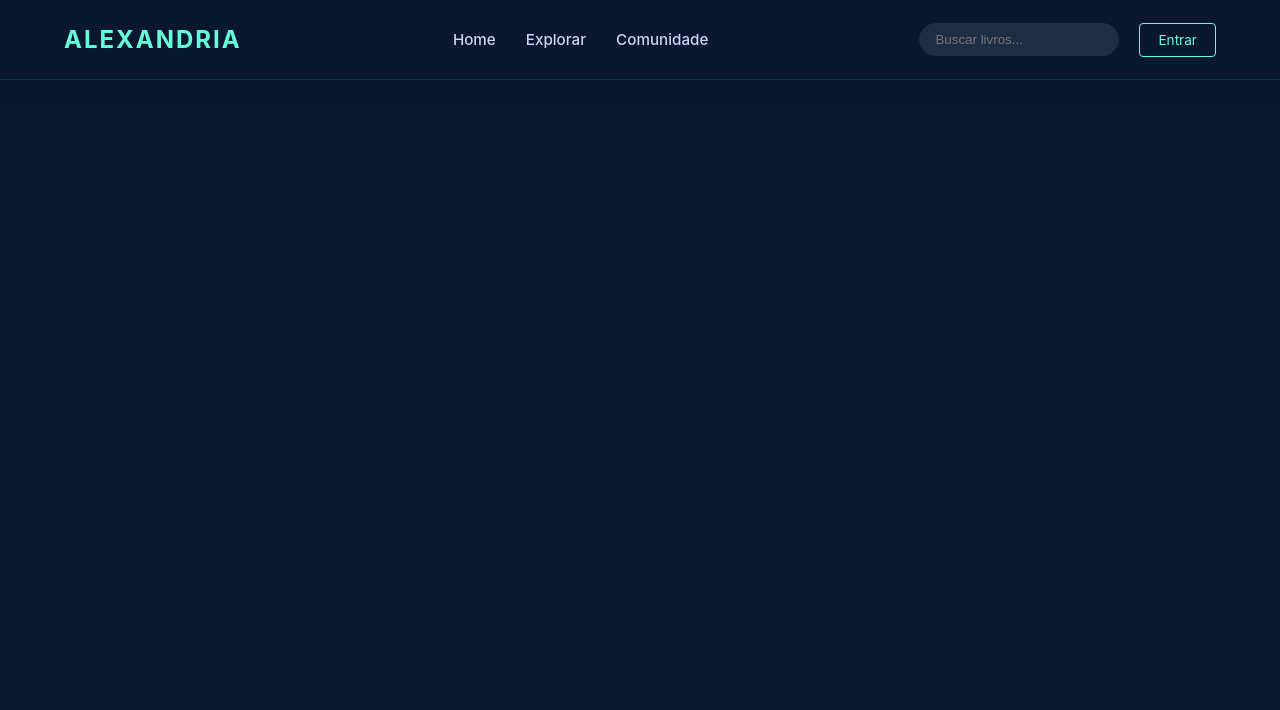
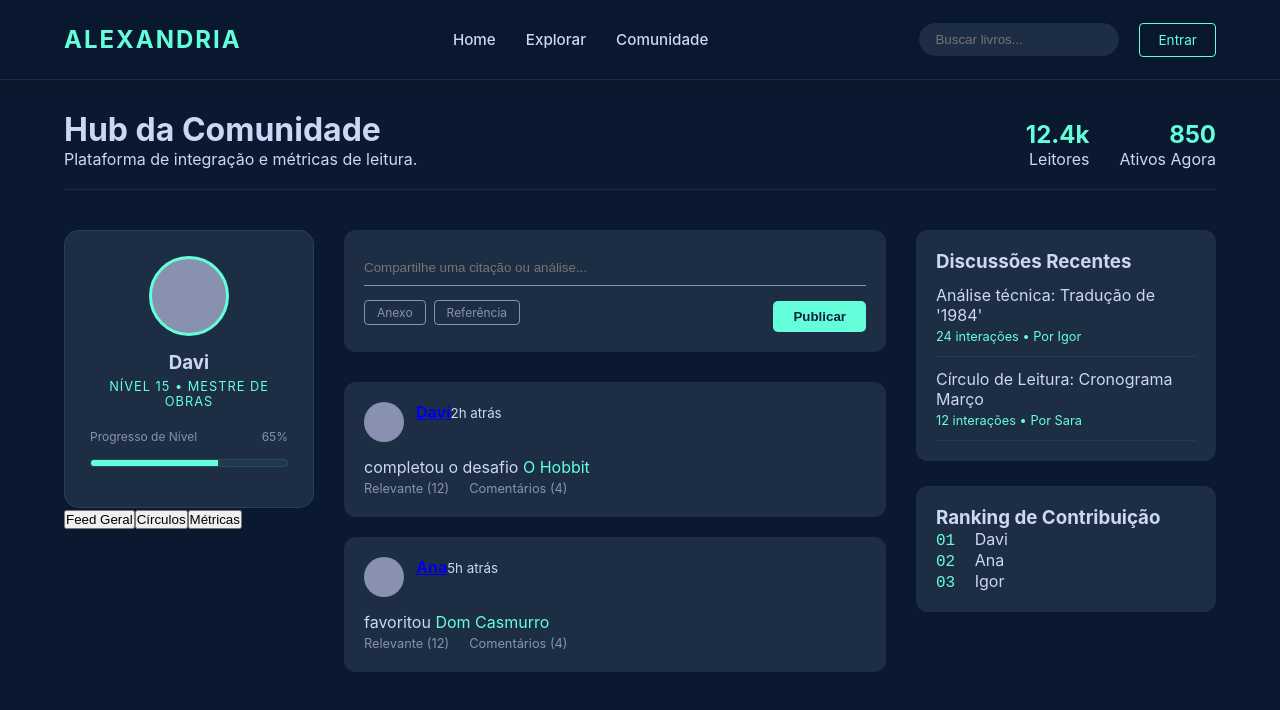
Before and after one commit to 7ody1/Alexandria1, a React (Vite) app: page /comunidade in a window 1280 px wide. Shown: the top 710 px of the page. Built offline with nearby package versions, Linux system fonts and the light colour scheme.

Commit message:
Feat: Pag Comunidade

```diff
--- a/src/App.css
+++ b/src/App.css
@@ -320,3 +320,222 @@
   font-size: 0.9rem;
   color: var(--slate);
 }
+
+.comunidade-page {
+  padding: 30px 5%;
+  max-width: 1400px;
+  margin: 0 auto;
+}
+
+.comunidade-header {
+  display: flex;
+  justify-content: space-between;
+  align-items: flex-end;
+  margin-bottom: 40px;
+  border-bottom: 1px solid rgba(100, 255, 218, 0.1);
+  padding-bottom: 20px;
+}
+
+.global-stats {
+  display: flex;
+  gap: 30px;
+  text-align: right;
+}
+
+.stat-item span {
+  font-size: 1.5rem;
+  color: var(--cyan);
+  font-weight: bold;
+}
+
+.comunidade-grid {
+  display: grid;
+  grid-template-columns: 250px 1fr 300px;
+  gap: 30px;
+}
+
+.user-card-mini {
+  background: var(--light-navy);
+  padding: 25px;
+  border-radius: 15px;
+  text-align: center;
+  border: 1px solid rgba(100, 255, 218, 0.1);
+}
+
+.avatar-large {
+  width: 80px;
+  height: 80px;
+  background: var(--slate);
+  border-radius: 50%;
+  margin: 0 auto 15px;
+  border: 3px solid var(--cyan);
+}
+
+.xp-bar {
+  height: 6px;
+  background: var(--navy);
+  border-radius: 3px;
+  margin: 15px 0;
+}
+
+.xp-fill {
+  height: 100%;
+  background: var(--cyan);
+  box-shadow: 0 0 10px var(--cyan);
+}
+
+.create-post-v2 {
+  background: var(--light-navy);
+  padding: 20px;
+  border-radius: 12px;
+  margin-bottom: 30px;
+}
+
+.create-post-v2 input {
+  width: 100%;
+  background: transparent;
+  border: none;
+  border-bottom: 1px solid var(--slate);
+  padding: 10px 0;
+  color: var(--white);
+  margin-bottom: 15px;
+  outline: none;
+}
+
+.post-actions {
+  display: flex;
+  justify-content: space-between;
+}
+
+.btn-send {
+  background: var(--cyan);
+  color: var(--navy);
+  border: none;
+  padding: 8px 20px;
+  border-radius: 5px;
+  font-weight: bold;
+  cursor: pointer;
+}
+
+.activity-card {
+  background: var(--light-navy);
+  padding: 20px;
+  border-radius: 12px;
+  margin-bottom: 20px;
+}
+
+.card-header {
+  display: flex;
+  gap: 12px;
+  margin-bottom: 15px;
+}
+
+.avatar-sm {
+  width: 40px;
+  height: 40px;
+  background: var(--slate);
+  border-radius: 50%;
+}
+
+.highlight {
+  color: var(--cyan);
+}
+
+.interaction-box {
+  background: var(--light-navy);
+  padding: 20px;
+  border-radius: 12px;
+  margin-bottom: 25px;
+}
+
+.topic-item {
+  padding: 12px 0;
+  border-bottom: 1px solid rgba(255, 255, 255, 0.05);
+}
+
+.topic-item span {
+  font-size: 0.8rem;
+  color: var(--cyan);
+}
+
+.user-rank {
+  font-size: 0.8rem;
+  color: var(--cyan);
+  text-transform: uppercase;
+  letter-spacing: 1px;
+  margin-top: 5px;
+}
+
+.xp-container {
+  margin-top: 20px;
+  text-align: left;
+}
+
+.xp-header {
+  display: flex;
+  justify-content: space-between;
+  font-size: 0.75rem;
+  color: var(--slate);
+  margin-bottom: 8px;
+}
+
+.xp-bar {
+  height: 8px;
+  background: rgba(100, 255, 218, 0.05);
+  border-radius: 4px;
+  overflow: hidden;
+  border: 1px solid rgba(100, 255, 218, 0.1);
+}
+
+.xp-fill {
+  height: 100%;
+  background: var(--cyan);
+  box-shadow: 0 0 15px rgba(100, 255, 218, 0.4);
+}
+
+.tag-sutil {
+  font-size: 0.75rem;
+  color: var(--slate);
+  border: 1px solid var(--slate);
+  padding: 4px 12px;
+  border-radius: 4px;
+  margin-right: 8px;
+  cursor: pointer;
+}
+
+.tag-sutil:hover {
+  color: var(--cyan);
+  border-color: var(--cyan);
+}
+
+.interact-link {
+  font-size: 0.8rem;
+  color: var(--slate);
+  margin-right: 20px;
+  cursor: pointer;
+}
+
+.interact-link:hover {
+  color: var(--cyan);
+}
+
+.topic-meta {
+  font-size: 0.7rem;
+  color: var(--slate);
+  display: block;
+  margin-top: 4px;
+}
+
+.rank-row span {
+  font-family: 'Courier New', Courier, monospace;
+  /* To give a technical look */
+  margin-right: 15px;
+  color: var(--cyan);
+}
+
+.xp-fill {
+  height: 100%;
+  background: var(--cyan);
+  box-shadow: 0 0 15px rgba(100, 255, 218, 0.4);
+  transition: width 1.5s cubic-bezier(0.1, 0.5, 0.2, 1);
+}
--- a/src/App.jsx
+++ b/src/App.jsx
@@ -3,6 +3,7 @@ import HeaderX from './components/HeaderX';
 import Home from './pages/Home';
 import Login from './pages/Login';
 import Explorar from './pages/Explorar';
+import Comunidade from './pages/Comunidade';
 import './App.css';
 import './index.css';
 import Header from './components/HeaderX';
@@ -17,6 +18,7 @@ function App() {
             <Route path="/" element={<Home />} />
             <Route path="/login" element={<Login />} />
             <Route path="/explorar" element={<Explorar />} />
+            <Route path="/comunidade" element={<Comunidade />} />
           </Routes>
         </main>
       </div>
--- /dev/null
+++ b/src/pages/Comunidade.jsx
@@ -0,0 +1,118 @@
+import React, { useState, useEffect } from 'react';
+import { Link } from 'react-router-dom';
+
+const Comunidade = () => {
+  const [xpWidth, setXpWidth] = useState('0%');
+
+  const atividades = [
+    { id: 1, userId: "davi123", user: "Davi", action: "completou o desafio", book: "O Hobbit", time: "2h" },
+    { id: 2, userId: "ana_clara", user: "Ana", action: "favoritou", book: "Dom Casmurro", time: "5h" }
+  ];
+
+  const topicos = [
+    { id: 1, titulo: "Análise técnica: Tradução de '1984'", autor: "Igor", posts: 24 },
+    { id: 2, titulo: "Círculo de Leitura: Cronograma Março", autor: "Sara", posts: 12 }
+  ];
+
+  useEffect(() => {
+    const timer = setTimeout(() => {
+      setXpWidth('65%');
+    }, 100);
+    return () => clearTimeout(timer);
+  }, []);
+
+  return (
+    <div className="comunidade-page">
+      <header className="comunidade-header">
+        <div className="header-info">
+          <h1>Hub da Comunidade</h1>
+          <p>Plataforma de integração e métricas de leitura.</p>
+        </div>
+        <div className="global-stats">
+          <div className="stat-item"><span>12.4k</span><p>Leitores</p></div>
+          <div className="stat-item"><span>850</span><p>Ativos Agora</p></div>
+        </div>
+      </header>
+
+      <div className="comunidade-grid">
+        <aside className="left-column">
+          <div className="user-card-mini">
+            <div className="avatar-large"></div>
+            <h3>Davi</h3>
+            <p className="user-rank">Nível 15 • Mestre de Obras</p>
+            <div className="xp-container">
+              <div className="xp-header">
+                <span>Progresso de Nível</span>
+                <span>65%</span>
+              </div>
+              <div className="xp-bar">
+                <div className="xp-fill" style={{ width: xpWidth }}></div>
+              </div>
+            </div>
+          </div>
+
+          <div className="sidebar-nav">
+            <button className="nav-btn active">Feed Geral</button>
+            <button className="nav-btn">Círculos</button>
+            <button className="nav-btn">Métricas</button>
+          </div>
+        </aside>
+
+        <main className="main-feed">
+          <section className="create-post-v2">
+            <input type="text" placeholder="Compartilhe uma citação ou análise..." />
+            <div className="post-actions">
+              <div className="action-tags">
+                <span className="tag-sutil">Anexo</span>
+                <span className="tag-sutil">Referência</span>
+              </div>
+              <button className="btn-send">Publicar</button>
+            </div>
+          </section>
+
+          <div className="feed-list">
+            {atividades.map((act) => (
+              <div key={act.id} className="activity-card">
+                <div className="card-header">
+                  <div className="avatar-sm"></div>
+                  <div className="header-text">
+                    <Link to={`/perfil/${act.userId}`}><strong>{act.user}</strong></Link>
+                    <small>{act.time} atrás</small>
+                  </div>
+                </div>
+                <p className="card-body">
+                  {act.action} <span className="highlight">{act.book}</span>
+                </p>
+                <div className="card-footer">
+                  <span className="interact-link">Relevante (12)</span>
+                  <span className="interact-link">Comentários (4)</span>
+                </div>
+              </div>
+            ))}
+          </div>
+        </main>
+
+        <aside className="right-column">
+          <div className="interaction-box">
+            <h3>Discussões Recentes</h3>
+            {topicos.map(t => (
+              <div key={t.id} className="topic-item">
+                <p>{t.titulo}</p>
+                <span className="topic-meta">{t.posts} interações • Por {t.autor}</span>
+              </div>
+            ))}
+          </div>
+
+          <div className="interaction-box ranking">
+            <h3>Ranking de Contribuição</h3>
+            <div className="rank-row"><span>01</span> Davi</div>
+            <div className="rank-row"><span>02</span> Ana</div>
+            <div className="rank-row"><span>03</span> Igor</div>
+          </div>
+        </aside>
+      </div>
+    </div>
+  );
+};
+
+export default Comunidade;
```
